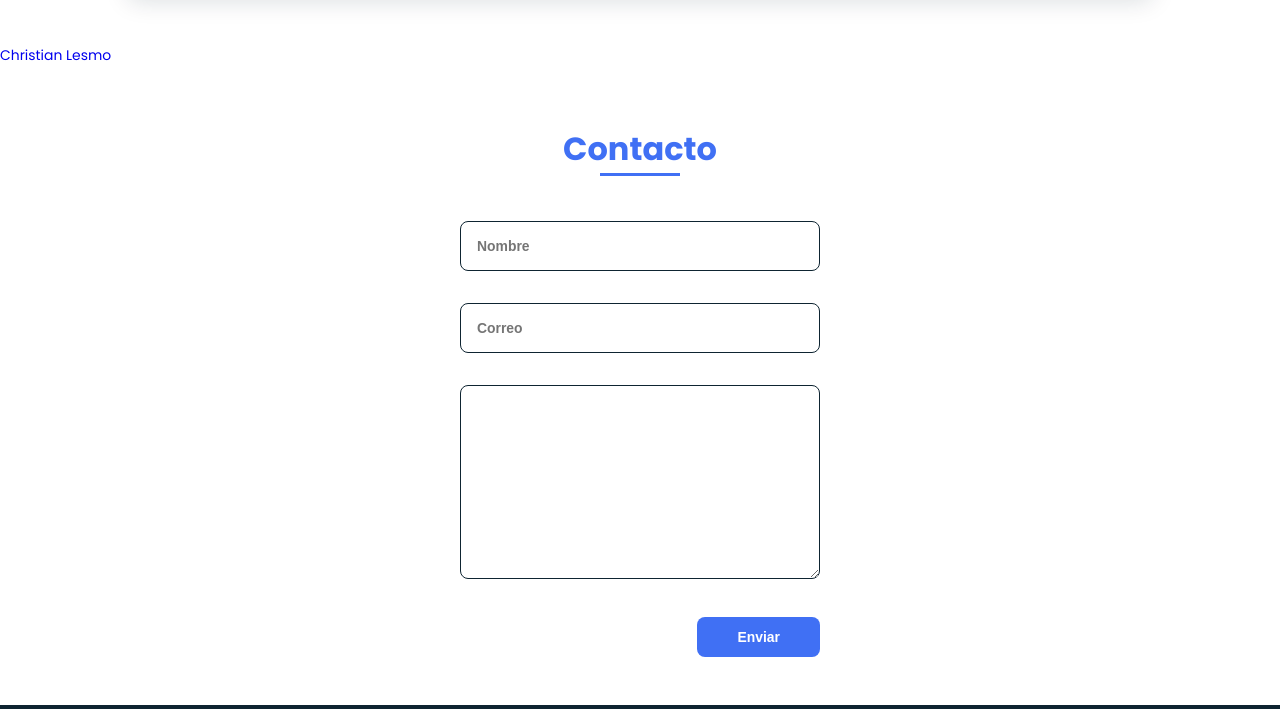
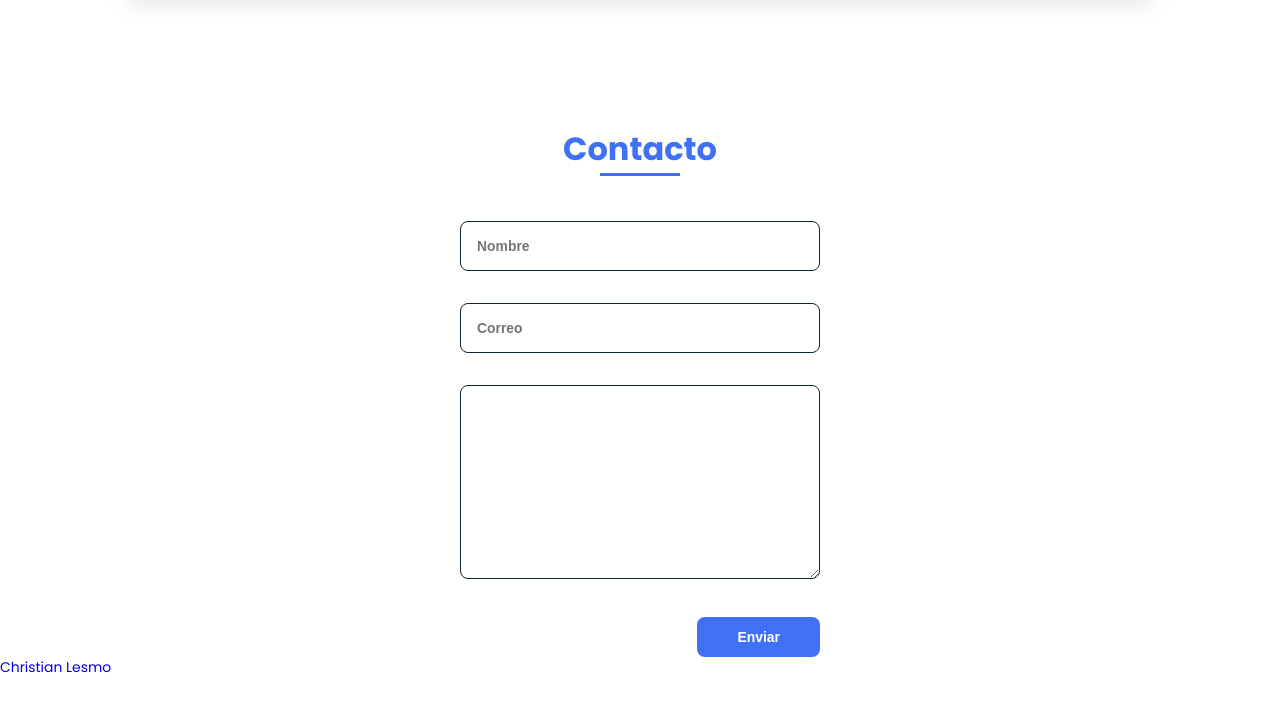
Before and after one commit to lesmo93/porfolio, a plain HTML site: page index.html in a window 1280 px wide. Shown: the part 7351-8060 px from the top of the page. Drawn offline with nearby package versions, Linux system fonts and the light colour scheme.

Commit message:
Update index.html

```diff
--- a/index.html
+++ b/index.html
@@ -394,7 +394,6 @@ Me considero una persona innovadora con capacidad de liderazgo y trabajo en equi
 
                 </div>
             </section>
-	<div class="LI-profile-badge" style="float:left" data-version="v1" data-size="medium" data-locale="es_ES" data-type="vertical" data-theme="dark" data-vanity="christian-lesmo"><a class="LI-simple-link" href='https://py.linkedin.com/in/christian-lesmo?trk=profile-badge'>Christian Lesmo</a></div>
 
             <!--===== CONTACT =====-->
             <section class="contact section" id="contact">
@@ -408,6 +407,8 @@ Me considero una persona innovadora con capacidad de liderazgo y trabajo en equi
                         <input type="submit" value="Enviar" class="contact__button button">
                     </form>
                 </div>
+
+		    <div class="LI-profile-badge"  data-version="v1" data-size="medium" data-locale="es_ES" data-type="horizontal" data-theme="dark" data-vanity="christian-lesmo"><a class="LI-simple-link" href='https://py.linkedin.com/in/christian-lesmo?trk=profile-badge'>Christian Lesmo</a></div>
             </section>
         </main>
 
```
